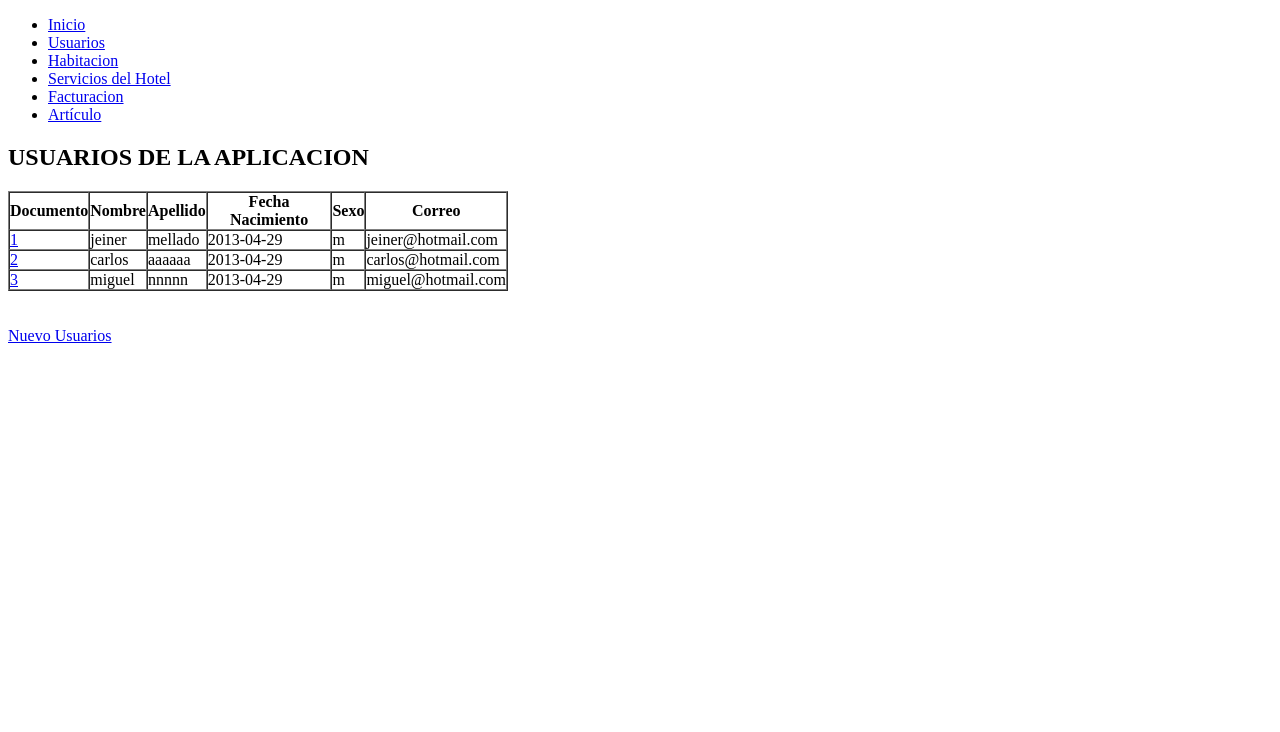
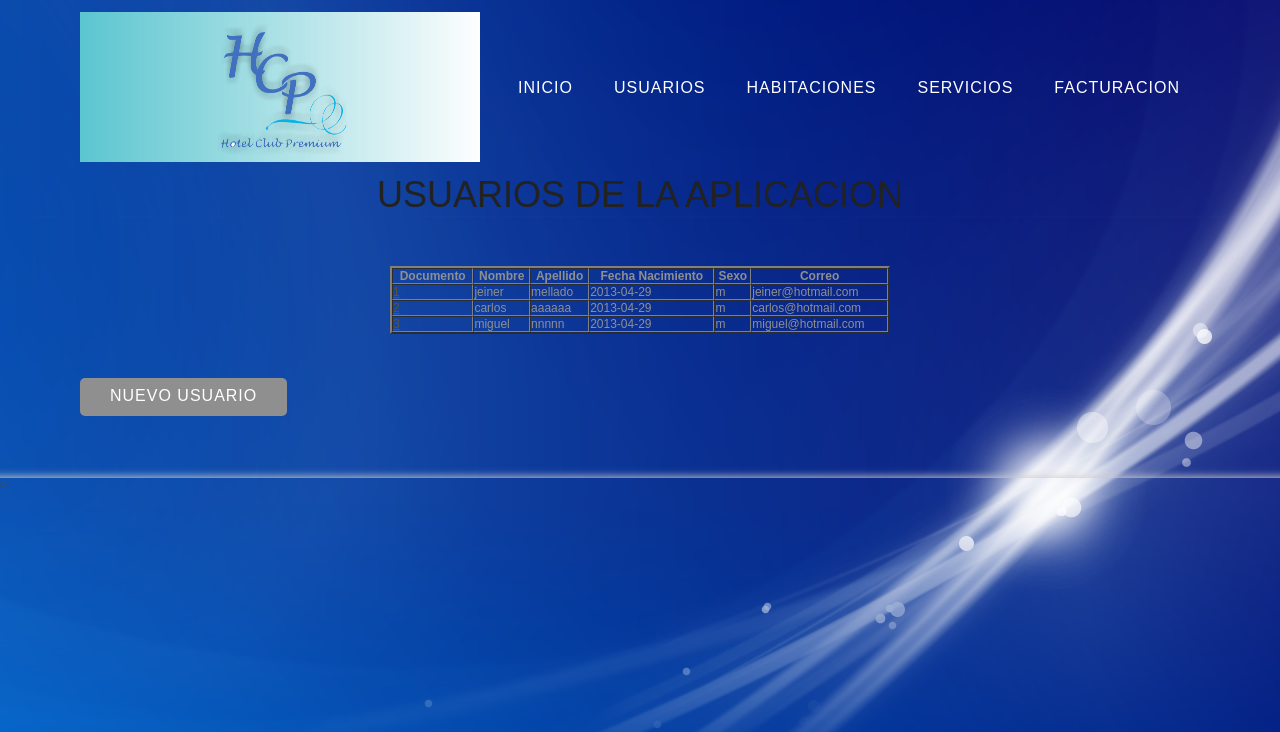
Before and after one commit to HotelClubPremium/HOTEL_CLUB_PREMIUM., a PHP site: page / in a window 1280 px wide. Shown: the top 732 px of the page. Run offline with PHP 8.4, Linux system fonts and the light colour scheme; data comes from the database, SQL or seed files in the repository.

Commit message:
versio 5

```diff
--- a/Vista/Facturacion/detalle.tpl
+++ b/Vista/Facturacion/detalle.tpl
@@ -9,9 +9,9 @@
 <p>
           <?php include HOME . DS . 'includes' . DS . 'menu.php'; ?>
         </p>
-<h2>DETALLE DE FACTURACION</h2>
+<h2 align="center">DETALLE DE FACTURACION</h2>
 <form action="/HOTEL_CLUB_PREMIUM/Facturacion/modificaryeliminar" method="post" name="form1" onsubmit="return CamposVacios()" >
-<table width="416" border="1" cellspacing="0" cellpadding="2">
+<table width="416" border="2" cellspacing="0" cellpadding="2" align="center">
   <tr>
     <th width="197" scope="row">Numero De checkout</th>
 
--- a/Vista/Habitacion/detalle.tpl
+++ b/Vista/Habitacion/detalle.tpl
@@ -9,9 +9,9 @@
 <p>
           <?php include HOME . DS . 'includes' . DS . 'menu.php'; ?>
         </p>
-<h2>DETALLE DE HABITACION</h2>
+<h2 align="center">DETALLE DE HABITACION</h2>
 <form action="/HOTEL_CLUB_PREMIUM/Habitacion/modificaryeliminar" method="post" name="form1" onsubmit="return CamposVacios()" >
-<table width="416" border="1" cellspacing="0" cellpadding="2">
+<table width="416" border="2" cellspacing="0" cellpadding="2" align="center">
   <tr>
     <th width="197" scope="row">Numero De Habitacion</th>
   <!--  <td width="211"><a href="/Habitacion/detalle/<?php echo $habitacion->getNum_habitacion();?>"><?php echo $habitacion->getNum_habitacion();?></a></td>-->
--- a/Vista/servicio/detalle.tpl
+++ b/Vista/servicio/detalle.tpl
@@ -10,9 +10,9 @@
           <?php include HOME . DS . 'includes' . DS . 'menu.php'; ?>
         </p>
 
-<h2>DETALLE DE servicios</h2>
+<h2 align="center">DETALLE DE servicios</h2>
 <form action="/HOTEL_CLUB_PREMIUM/servicio/modificaryeliminar" method="post" name="form1" onsubmit="return CamposVacios()" >
-<table width="416" border="1" cellspacing="0" cellpadding="2">
+<table width="416" border="2" cellspacing="0" cellpadding="2" align="center">
   <tr>
     <th width="197" scope="row">Numero Del servicio</th>
       <td><input name="cod_servicio" id="cod_servicio" type="text" onkeypress="return solonumeros(event)" readonly value = <?php echo $servicios->getCod_servicio();?> /></td>
--- a/Vista/usuario/index.tpl
+++ b/Vista/usuario/index.tpl
@@ -2,17 +2,30 @@
 
 <html lang="en">
     <head>
+
+
         <meta charset="utf-8" />
         <title><?php echo $titulo; ?></title>
+         <link href="default.css" rel="stylesheet" type="text/css" media="all" />
     </head>
     <body>
+
+
         <p>
           <?php include HOME . DS . 'includes' . DS . 'menu.php'; ?>
         </p>
-        <h2>USUARIOS DE LA APLICACION</h2>
-        <table border="1" width="500" cellspacing="0" cellpadding="0">
+        <h2 align="center">USUARIOS DE LA APLICACION</h2>
+
+
+        <div id="recuadro">
+	<div id="page-recuadro">
+		<div id="page">
+
+				<div>
+					 <table border="2" width="500" cellspacing="0" cellpadding="0"  align="center" >
             <thead>
-                <tr>
+
+                <tr >
                     <th>Documento</th>
                     <th>Nombre</th>
                     <th>Apellido</th>
@@ -26,7 +39,7 @@
                 <tr>
                     <td><a href="/HOTEL_CLUB_PREMIUM/usuario/detalle/<?php echo $user->getCod_usuario();?>">
                             <?php echo $user->getCod_usuario();?></a></td>
-                    <td><?php echo $user->getNom_usuario();?></td>
+                    <td  ><?php echo $user->getNom_usuario();?></td>
                     <td><?php echo $user->getApe_usuario();?></td>
                     <td><?php echo $user->getFecha_nacimiento()->format('Y-m-d');?></td>
                     <td><?php echo $user->getSex_usuario();?></td>
@@ -36,7 +49,17 @@
                 <?php } ?>
             </tbody>
     </table>
-        <br><br>
-        <a href="/HOTEL_CLUB_PREMIUM/usuario/agregar">Nuevo Usuarios</a>
+        <br>
+
+				<p id="button-style" align="center" ><a href="/HOTEL_CLUB_PREMIUM/usuario/agregar">NUEVO USUARIO</a></p>
+
+
+				</div>
+
+		</div>
+	</div>
+
+</div>
+
     </body>
-</html>
+</html>>
--- /dev/null
+++ b/default.css
@@ -0,0 +1,227 @@
+
+
+body {
+	margin: 0px 0px 0px 0px;
+	padding: 0;
+	background: #1f31bb url(images/fondo.jpg) repeat;
+	font-family: Arial, Helvetica, sans-serif;
+	font-size: 12px;
+	color: #4b4b4b;
+}
+
+h1, h2, h3 {
+	margin: 0;
+	padding: 0;
+	font-weight: 200;
+	color: #222222;
+}
+
+h2 {
+	font-size: 3em;
+}
+
+p, ol, ul {
+	margin-top: 0px;
+	padding: 0px;
+}
+
+p, ol {
+	line-height: 180%;
+}
+
+strong {
+}
+
+a {
+	color: #5C5539;
+}
+
+a:hover {
+	text-decoration: none;
+}
+
+a img {
+	border: none;
+}
+
+img.border {
+}
+
+img.alignleft {
+	float: left;
+	 margin-top: 0px;
+	margin-right: 0px;
+}
+
+img.alignright {
+	float: right;
+        margin-top: 0px;
+	margin-right: 0px;
+}
+
+img.aligncenter {
+	margin: 0px auto;
+}
+
+hr {
+	display: none;
+}
+
+
+
+#recuadro {
+	overflow: hidden;
+
+box-shadow:
+        inset 0px 11px 8px -20px #CCC,
+        inset 0px -11px 8px -10px #CCC;
+		}
+
+.container {
+	width: 1200px;
+	margin: 0px auto;
+}
+
+.clearfix {
+	clear: both;
+}
+
+
+
+#header-recuadro {
+	overflow: hidden;
+	height: 150px;
+}
+
+#header {
+	width: 1200px;
+	height: 150px;
+	margin: 0 auto;
+	padding: 0px 0px;
+}
+
+/* Logo */
+
+#logo {
+	float: left;
+	width: 10px;
+	height: 10px;
+	padding: 0px 0px 0px 40px;
+}
+
+#logo h1 {
+	padding: 0px 0px 0px 0px;
+	text-transform: lowercase;
+	letter-spacing: -2px;
+	font-size: 4.6em;
+}
+
+#logo h1 a {
+	text-decoration: none;
+	color: #FFFFFF;
+}
+
+
+/* Menu */
+
+#menu {
+	float: right;
+	width: 810px;
+	height: 80px;
+	padding: 20px 40px 0px 0px;
+
+}
+
+#menu ul {
+	float: right;
+	margin: 0;
+	padding: 40px 0px 0px 0px;
+	list-style: none;
+	line-height: normal;
+}
+
+#menu li {
+	float: left;
+}
+
+#menu a {
+	display: block;
+	margin-left: 1px;
+	padding: 7px 20px 7px 20px;
+	letter-spacing: 1px;
+	text-decoration: none;
+	text-align: center;
+	text-transform: uppercase;
+	font-family: 'Oswald', sans-serif;
+	font-size: 16px;
+	font-weight: 300;
+	color: #FFFFFF;
+}
+
+#menu a:hover, #menu .current_page_item a {
+	text-decoration: none;
+	background: #FFFFFF;
+	border-radius: 5px;
+	color: #1f31bb;
+}
+
+/* Page */
+
+#page-recuadro {
+	overflow: hidden;
+
+}
+
+#page {
+	overflow: hidden;
+	width: 1120px;
+	margin: 0px auto;
+	padding: 50px 40px;
+	color: #8F8F8F;
+
+}
+
+
+
+/* Button Style */
+
+.button-style {
+	display: inline-block;
+	margin-top: 30px;
+	padding: 7px 30px;
+	background:#8F8F8F;
+	border-radius: 5px;
+}
+
+.button-style a {
+	letter-spacing: 1px;
+	text-decoration: none;
+	text-transform: uppercase;
+	font-family: 'Oswald', sans-serif;
+	font-weight: 300;
+	font-size: 16px;
+	color: #FFFFFF;
+}
+
+.button-style a:hover
+{
+	text-decoration: none;
+	color: #FFF;
+}
+
+
+
+/* Button Style */
+
+.button-style1 {
+	margin-top: 30px;
+}
+
+.button-style1 a {
+	padding: 10px 25px;
+	background: #1f31bb;
+	border-radius: 5px;
+	text-decoration: none;
+	text-shadow: 1px 1px 0px #FCE3BB;
+	color: #36332E !important;
+}
--- a/includes/menu.php
+++ b/includes/menu.php
@@ -1,10 +1,263 @@
-<nav>
-    <ul id="menu">
-        <li><a href="/">Inicio</a></li>
-        <li><a href="/HOTEL_CLUB_PREMIUM/usuario/index">Usuarios</a></li>
-        <li><a href="/HOTEL_CLUB_PREMIUM/Habitacion/index">Habitacion</a></li>
-         <li><a href="/HOTEL_CLUB_PREMIUM/servicio/index"> Servicios del Hotel</a></li>
-         <li><a href="/HOTEL_CLUB_PREMIUM/Facturacion/index">Facturacion</a></li>
-        <li><a href="/HOTEL_CLUB_PREMIUM/articulo/index">Art&iacute;culo</a></li>
-    </ul>
-</nav>
+<!DOCTYPE >
+
+<html>
+<head>
+     <link href="default.css" rel="stylesheet" type="text/css" media="all" />
+        <style type="text/css" >
+body {
+	margin: 0px 0px 0px 0px;
+	padding: 0;
+	background: #1f31bb url(images/fondo.jpg) repeat;
+	font-family: Arial, Helvetica, sans-serif;
+	font-size: 12px;
+	color: #4b4b4b;
+}
+
+h1, h2, h3 {
+	margin: 0;
+	padding: 0;
+	font-weight: 200;
+	color: #222222;
+}
+
+h2 {
+	font-size: 3em;
+}
+
+p, ol, ul {
+	margin-top: 0px;
+	padding: 0px;
+}
+
+p, ol {
+	line-height: 180%;
+}
+
+strong {
+}
+
+a {
+	color: #5C5539;
+}
+
+a:hover {
+	text-decoration: none;
+}
+
+a img {
+	border: none;
+}
+
+img.border {
+}
+
+img.alignleft {
+	float: left;
+	 margin-top: 0px;
+	margin-right: 0px;
+}
+
+img.alignright {
+	float: right;
+        margin-top: 0px;
+	margin-right: 0px;
+}
+
+img.aligncenter {
+	margin: 0px auto;
+}
+
+hr {
+	display: none;
+}
+
+
+
+#recuadro {
+	overflow: hidden;
+box-shadow:
+        inset 0px 11px 8px -20px #CCC,
+        inset 0px -11px 8px -10px #CCC;
+		}
+
+.container {
+	width: 1200px;
+	margin: 0px auto;
+}
+
+.clearfix {
+	clear: both;
+}
+
+
+
+#header-recuadro {
+	overflow: hidden;
+	height: 150px;
+
+}
+
+#header {
+	width: 1200px;
+	height: 150px;
+	margin: 0 auto;
+	padding: 0px 0px;
+
+}
+
+/* Logo */
+
+#logo {
+	float: left;
+	width: 10px;
+	height: 10px;
+	padding: 0px 0px 0px 40px;
+}
+
+#logo h1 {
+	padding: 0px 0px 0px 0px;
+	text-transform: lowercase;
+	letter-spacing: -2px;
+	font-size: 4.6em;
+}
+
+#logo h1 a {
+	text-decoration: none;
+	color: #FFFFFF;
+}
+
+
+/* Menu */
+
+#menu {
+	float: right;
+	width: 810px;
+	height: 80px;
+	padding: 20px 40px 0px 0px;
+}
+
+#menu ul {
+	float: right;
+	margin: 0;
+	padding: 40px 0px 0px 0px;
+	list-style: none;
+	line-height: normal;
+}
+
+#menu li {
+	float: left;
+}
+
+#menu a {
+	display: block;
+	margin-left: 1px;
+	padding: 7px 20px 7px 20px;
+	letter-spacing: 1px;
+	text-decoration: none;
+	text-align: center;
+	text-transform: uppercase;
+	font-family: 'Oswald', sans-serif;
+	font-size: 16px;
+	font-weight: 300;
+	color: #FFFFFF;
+}
+
+#menu a:hover, #menu .current_page_item a {
+	text-decoration: none;
+	background: #FFFFFF;
+	border-radius: 5px;
+	color: #1f31bb;
+}
+
+/* Page */
+
+#page-recuadro {
+	overflow: hidden;
+}
+
+#page {
+	overflow: hidden;
+	width: 1120px;
+	margin: 0px auto;
+	padding: 50px 40px;
+	color: #8F8F8F;
+}
+
+
+
+/* Button Style */
+
+#button-style {
+	display: inline-block;
+	margin-top: 30px;
+	padding: 7px 30px;
+	background:#8F8F8F;
+	border-radius: 5px;
+        align:"center";
+}
+
+#button-style a {
+	letter-spacing: 1px;
+	text-decoration: none;
+	text-transform: uppercase;
+	font-family: 'Oswald', sans-serif;
+	font-weight: 300;
+	font-size: 16px;
+	color: #FFFFFF;
+}
+
+.button-style a:hover
+{
+	text-decoration: none;
+	color: #FFF;
+}
+
+
+
+/* Button Style */
+
+.button-style1 {
+	margin-top: 30px;
+}
+
+.button-style1 a {
+	padding: 10px 25px;
+	background: #1f31bb;
+	border-radius: 5px;
+	text-decoration: none;
+	text-shadow: 1px 1px 0px #FCE3BB;
+	color: #36332E !important;
+}
+
+</style>
+
+<title> HOTEL CLUB PREMIUM</title>
+
+<link href="default.css" rel="stylesheet" type="text/css" media="all" />
+
+</head>
+<body>
+<div id="header-recuadro">
+	<div id="header">
+		<div id="logo">
+                    <img src="images/Logo.gif" alt="" width="400" height="160" class="alignleft" />
+			<h1><a href="#">TITULO PRINCIPAL</a></h1>
+		</div>
+		<div id="menu">
+			<ul>
+				<li><a href="/HOTEL_CLUB_PREMIUM/index" title="">INICIO</a></li>
+                               <li><a href="/HOTEL_CLUB_PREMIUM/usuario/index" title="">USUARIOS</a></li>
+				<li><a href="/HOTEL_CLUB_PREMIUM/Habitacion/index" title="">HABITACIONES</a></li>
+				<li><a href="/HOTEL_CLUB_PREMIUM/servicio/index"  title="">SERVICIOS</a></li>
+                                <li><a href="/HOTEL_CLUB_PREMIUM/Facturacion/index"  title="">FACTURACION</a></li>
+
+			</ul>
+		</div>
+	</div>
+</div>
+
+
+
+
+</body>
+</html>
```
Also changed, not shown: Vista/Habitacion/index.tpl (+19 -4 lines), Vista/servicio/index.tpl (+18 -4 lines), Vista/usuario/detalle.tpl (+24 -3 lines), images/Logo.gif (added), images/bg01.png (added), images/fondo.jpg (added), images/pic01.jpg (added), includes/images/Logo.gif (added), includes/images/bg01.png (added), includes/images/fondo.jpg (added), includes/images/pic01.jpg (added).
